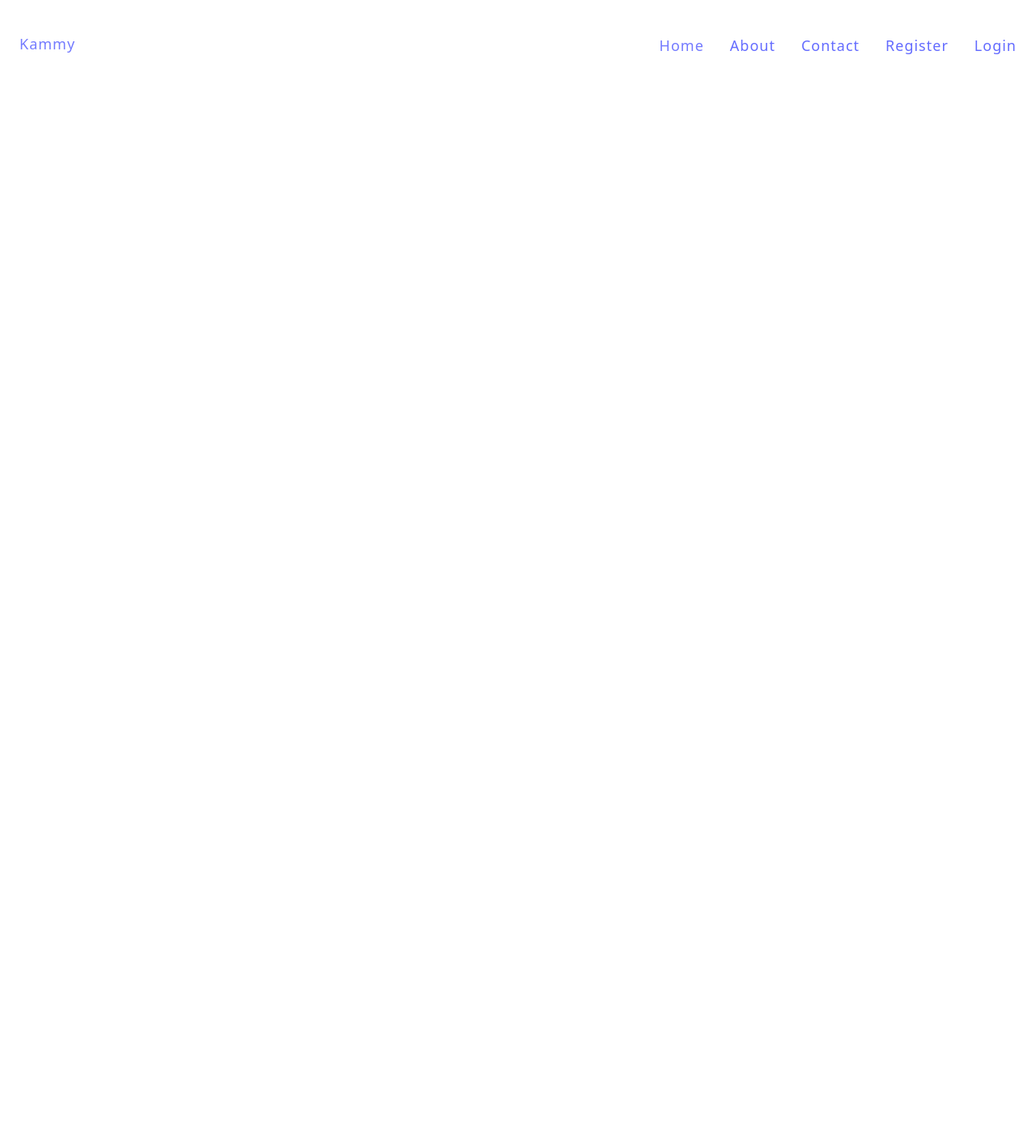
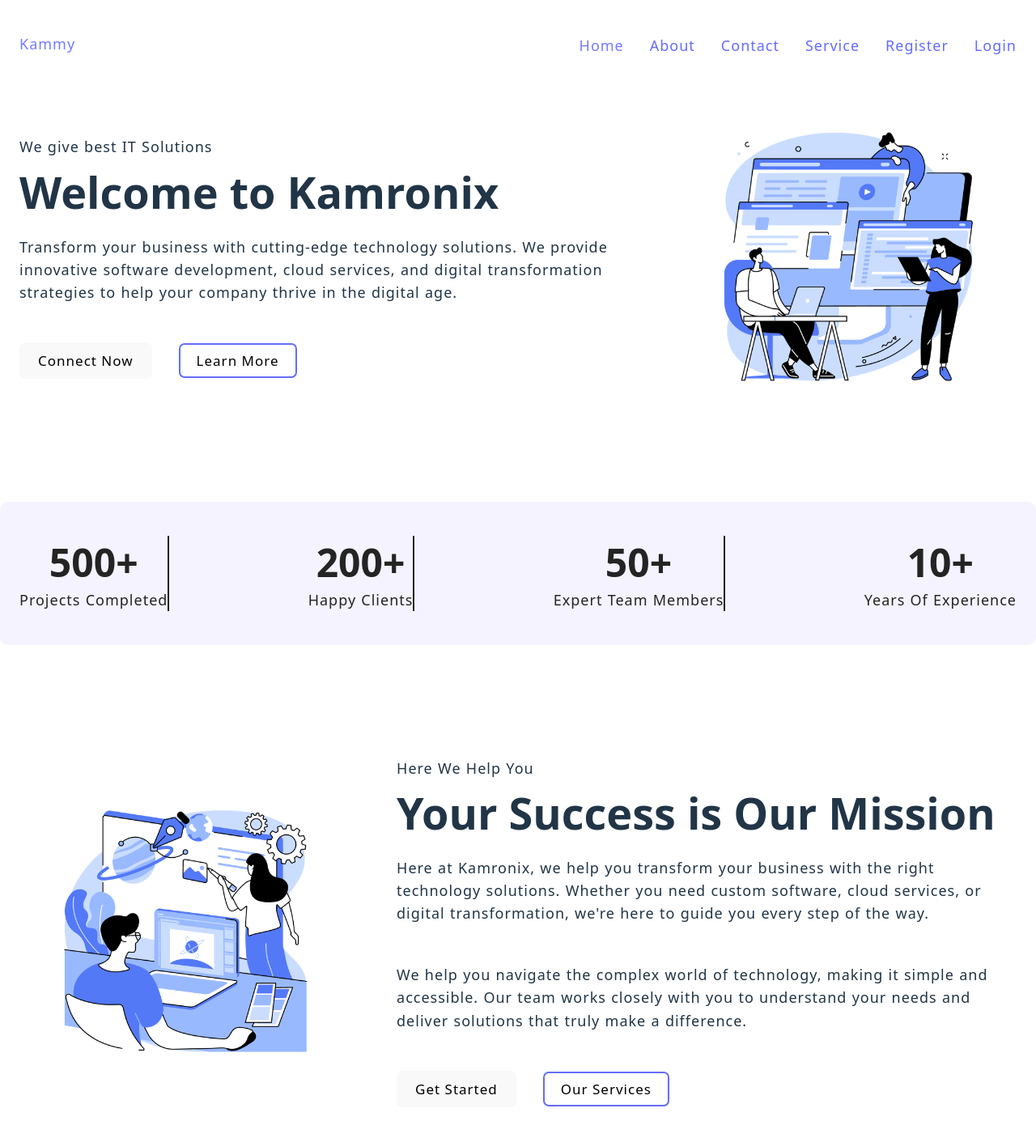
Before and after one commit to Kamran4074/MERN-Series, a React (Vite) app in the folder client/: page / in a window 1280 px wide. Shown: the top 1406 px of the page at 81% size. Before the commit the page ends 800 px from the top, so only its background shows below. Built offline with nearby package versions, Linux system fonts and the light colour scheme.

Commit message:
Added home page

```diff
--- a/client/src/components/Navbar.jsx
+++ b/client/src/components/Navbar.jsx
@@ -21,6 +21,9 @@ export const Navbar=()=>{
                             <NavLink to="/contact">Contact</NavLink>
                         </li>
                         <li>
+                            <NavLink to="/service">Service</NavLink>
+                        </li>
+                        <li>
                             <NavLink to="/register">Register</NavLink>
                         </li>
                         <li>
--- a/client/src/index.css
+++ b/client/src/index.css
@@ -174,7 +174,7 @@ a.active {
     display: flex;
     justify-content: center;
     & img {
-      width: 70%;
+      width: 80%;
       height: auto;
     }
   }
@@ -284,7 +284,6 @@ a.active {
   );
   background-size: 500%;
   -webkit-background-clip: text;
-  background-clip: text;
   -webkit-text-fill-color: transparent;
   text-shadow: 1px 1px 2px rgba(255, 255, 255, 0.25);
   position: relative;
@@ -342,14 +341,13 @@ a.active {
 
 .section-registration {
   padding: 0 3.2rem;
-
   & .container {
     /* background-color: #fff; */
     padding-top: 3.2rem;
     align-items: center;
 
     & img {
-      width: 80%;
+      width: 50%;
       height: auto;
     }
   }
@@ -459,6 +457,11 @@ a.active {
 }
 
 /* admin  */
+.admin-users,
+.admin-user {
+  /* border: 0.2rem solid var(--btn-color); */
+}
+
 .admin-users {
   display: flex;
   flex-wrap: wrap;
--- a/client/src/pages/About.jsx
+++ b/client/src/pages/About.jsx
@@ -1,7 +1,9 @@
 export const About=()=>{
     return(
        <>
-         <h1>About</h1>
+         <section>
+
+         </section>
        </>
     )
 }
--- a/client/src/pages/Home.jsx
+++ b/client/src/pages/Home.jsx
@@ -1,15 +1,105 @@
+import { NavLink } from "react-router-dom";
+
 export const Home=()=>{
     return(
-        <div style={{ padding: '4rem 2.4rem', maxWidth: '140rem', margin: '0 auto' }}>
-            <h1 style={{
-                color: '#ffffff',
-                fontSize: '4.8rem',
-                fontWeight: '800',
-                letterSpacing: '-0.02em',
-                lineHeight: '1.2'
-            }}>
-                Hello Home Page
-            </h1>
-        </div>
+       <>
+        <main>
+                        {/* section one */}
+            <section className="section-hero">
+                <div className="container grid grid-two-cols">
+                    <div className="hero-content">
+                        <p>We give best IT Solutions</p>
+                        <h1>Welcome to Kamronix</h1>
+                        <p>
+                            Transform your business with cutting-edge technology solutions.
+                            We provide innovative software development, cloud services, and
+                            digital transformation strategies to help your company thrive in
+                            the digital age.
+                        </p>
+                        {/* <p>
+                            Our team of expert developers and consultants are dedicated to
+                            delivering high-quality solutions tailored to your unique business needs.
+                        </p> */}
+                        <div className="btn btn-group">
+                            <a href="/contact">
+                                <button className="btn">connect now</button>
+                            </a>
+                            <a href="/service">
+                                <button className="btn secondary-btn">learn more</button>
+                            </a>
+                        </div>
+                    </div>
+                    <div className="hero-image">
+                        <img
+                            src="/images/home.png"
+                            alt="IT Solutions"
+                            width={500}
+                            height={500}
+                        />
+                    </div>
+                </div>
+            </section>
+
+                        {/* second section */}
+
+            <section className="section-analytics">
+                <div className="container grid grid-four-cols">
+                    <div className="div1">
+                        <h2>500+</h2>
+                        <p>Projects Completed</p>
+                    </div>
+                    <div className="div1">
+                        <h2>200+</h2>
+                        <p>Happy Clients</p>
+                    </div>
+                    <div className="div1">
+                        <h2>50+</h2>
+                        <p>Expert Team Members</p>
+                    </div>
+                    <div className="div1">
+                        <h2>10+</h2>
+                        <p>Years of Experience</p>
+                    </div>
+                </div>
+            </section>
+
+                        {/* third section */}
+
+            <section className="section-hero">
+                <div className="container grid grid-two-cols">
+                    <div className="hero-image">
+                        <img
+                            src="/images/design.png"
+                            alt="IT Solutions"
+                            width={500}
+                            height={500}
+                        />
+                    </div>
+                    <div className="hero-content">
+                        <p>Here We Help You</p>
+                        <h1>Your Success is Our Mission</h1>
+                        <p>
+                            Here at Kamronix, we help you transform your business with the right
+                            technology solutions. Whether you need custom software, cloud services,
+                            or digital transformation, we're here to guide you every step of the way.
+                        </p>
+                        <p>
+                            We help you navigate the complex world of technology, making it simple
+                            and accessible. Our team works closely with you to understand your needs
+                            and deliver solutions that truly make a difference.
+                        </p>
+                        <div className="btn btn-group">
+                            <a href="/contact">
+                                <button className="btn">Get Started</button>
+                            </a>
+                            <a href="/service">
+                                <button className="btn secondary-btn">Our Services</button>
+                            </a>
+                        </div>
+                    </div>
+                </div>
+            </section>
+        </main>
+       </>
     )
 }
```
Also changed, not shown: client/src/examples/QuotesVsCurlyExample.jsx (line endings or trailing spaces), 1 other file (tests, documents, lock files or other folders).
